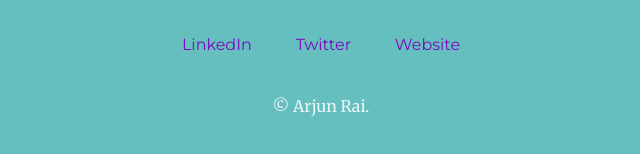
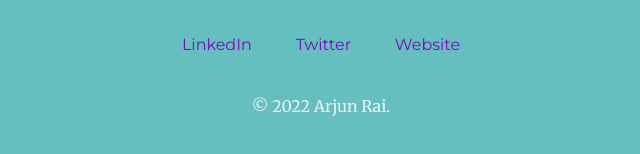
Before and after one commit to arjun434/Personalwebsite, a plain HTML site: page index.html in a window 1280 px wide. Shown: the part 2591-2745 px from the top of the page, 319-959 px from the left. Drawn offline with Linux system fonts and the light colour scheme.

Commit message:
Update index.html

```diff
--- a/index.html
+++ b/index.html
@@ -53,7 +53,7 @@
       <a class="footer-link" href="https://www.linkedin.com/in/arjun-rai-a994b9217">LinkedIn</a>
       <a class="footer-link" href="https://twitter.com/ArjunRa87528215?t=xwEJ7Gpsfe5dZCeT_OJRPA&s=09">Twitter</a>
       <a class="footer-link" href="https://arjun434.github.io/cv/">Website</a>
-      <p class="copyright">© Arjun Rai.</p>
+      <p class="copyright">© 2022 Arjun Rai.</p>
     </div>
 
   </body>
```
